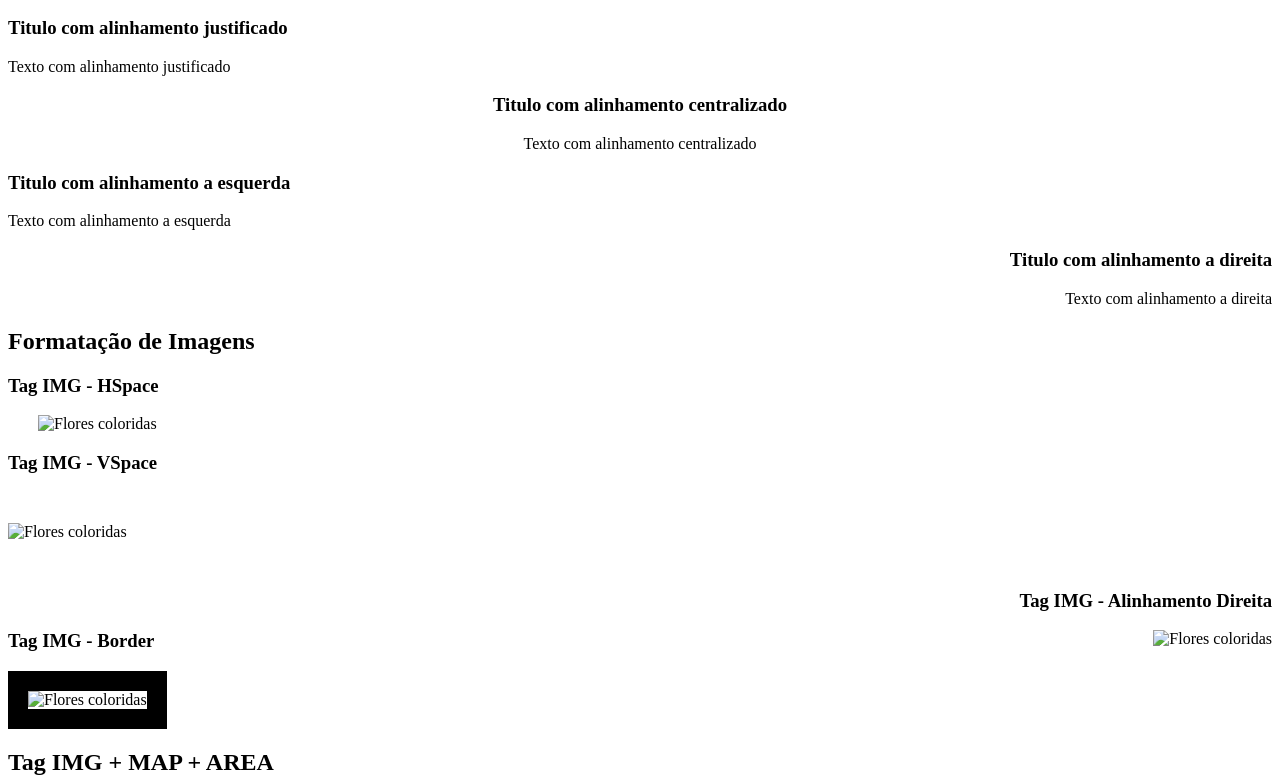
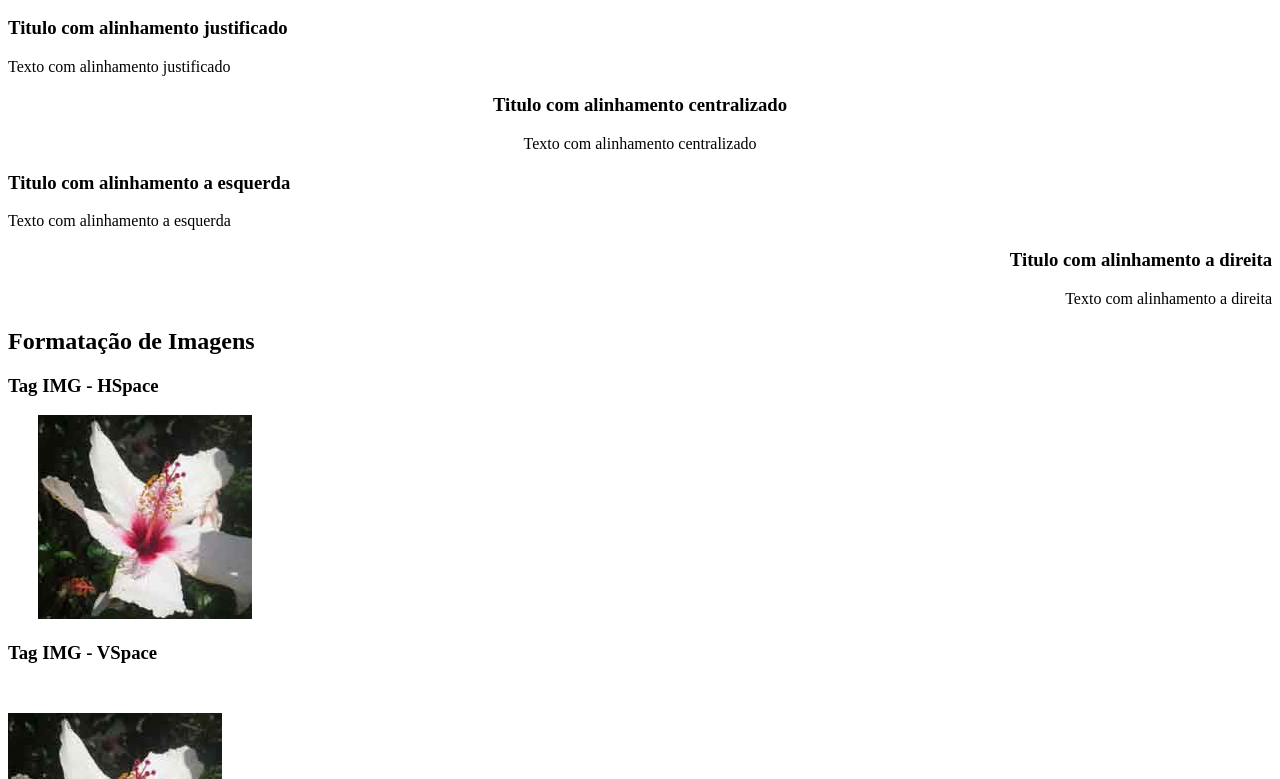
Before and after one commit to SergioArthur115/front-end, a plain HTML site: page aula04/index.html in a window 1280 px wide. Shown: the part 136-915 px from the top of the page. Drawn offline with Linux system fonts and the light colour scheme.

Commit message:
corrijido imagens da aula 4

```diff
--- a/aula04/index.html
+++ b/aula04/index.html
@@ -32,22 +32,22 @@
         <h2>Formatação de Imagens</h2>
 
         <h3>Tag IMG - HSpace</h3>
-        <img src="../img/img_white_flower.jpg"
+        <img src="../img/img_white_flowers.jpg"
             alt="Flores coloridas"
             title="Flores"
             hspace="30px">
         <h3>Tag IMG - VSpace</h3>
-        <img src="../img/img_white_flower.jpg"
+        <img src="../img/img_white_flowers.jpg"
             alt="Flores coloridas"
             title="Flores"
             vspace="30px">
         <h3 align="right">Tag IMG - Alinhamento Direita</h3>
-        <img src="../img/img_white_flower.jpg"
+        <img src="../img/img_white_flowers.jpg"
             alt="Flores coloridas"
             title="Flores"
             align="right">
         <h3>Tag IMG - Border</h3>
-        <img src="../img/img_white_flower.jpg"
+        <img src="../img/img_white_flowers.jpg"
             alt="Flores coloridas"
             title="Flores"
             border="20px">
```
